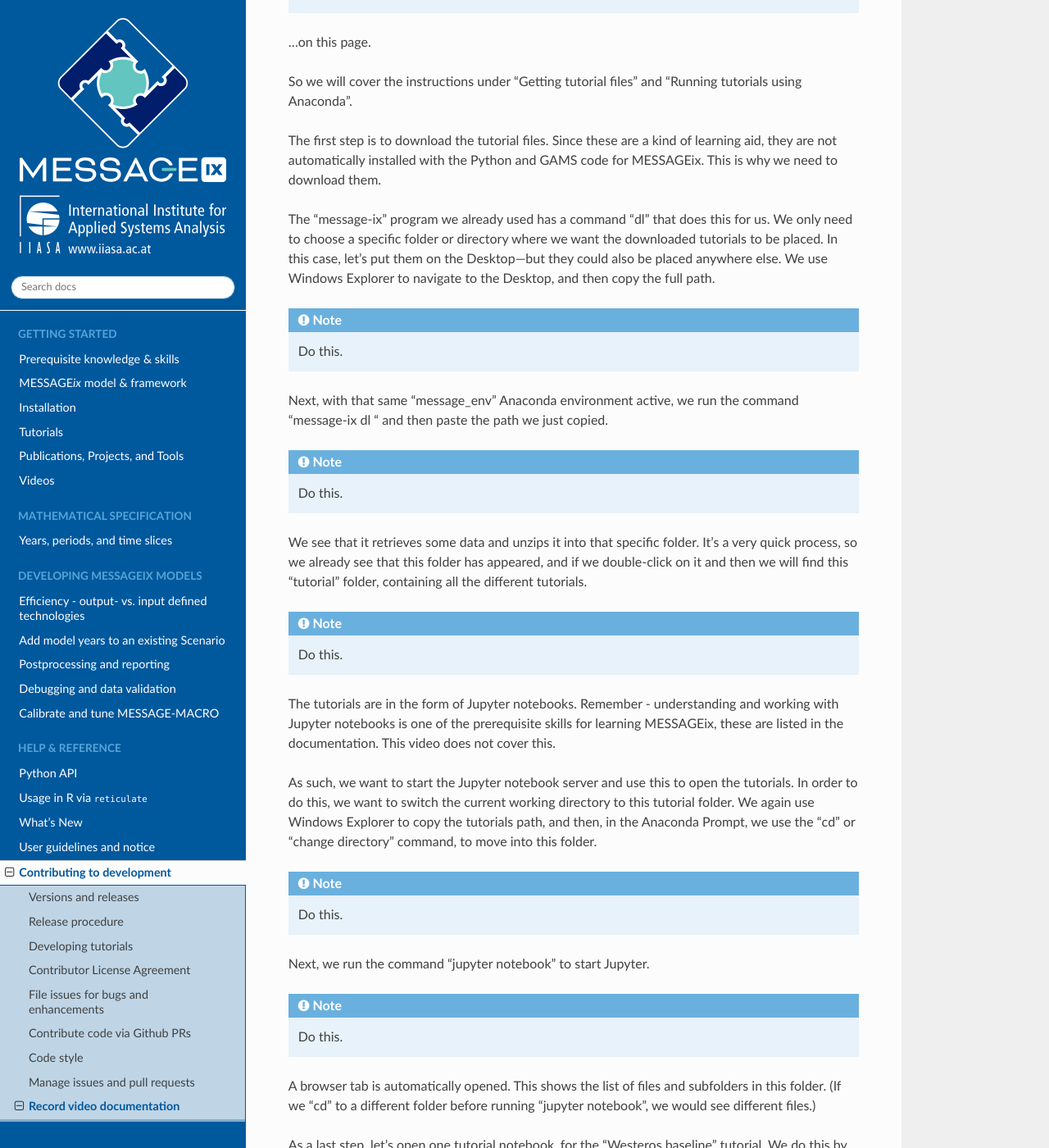
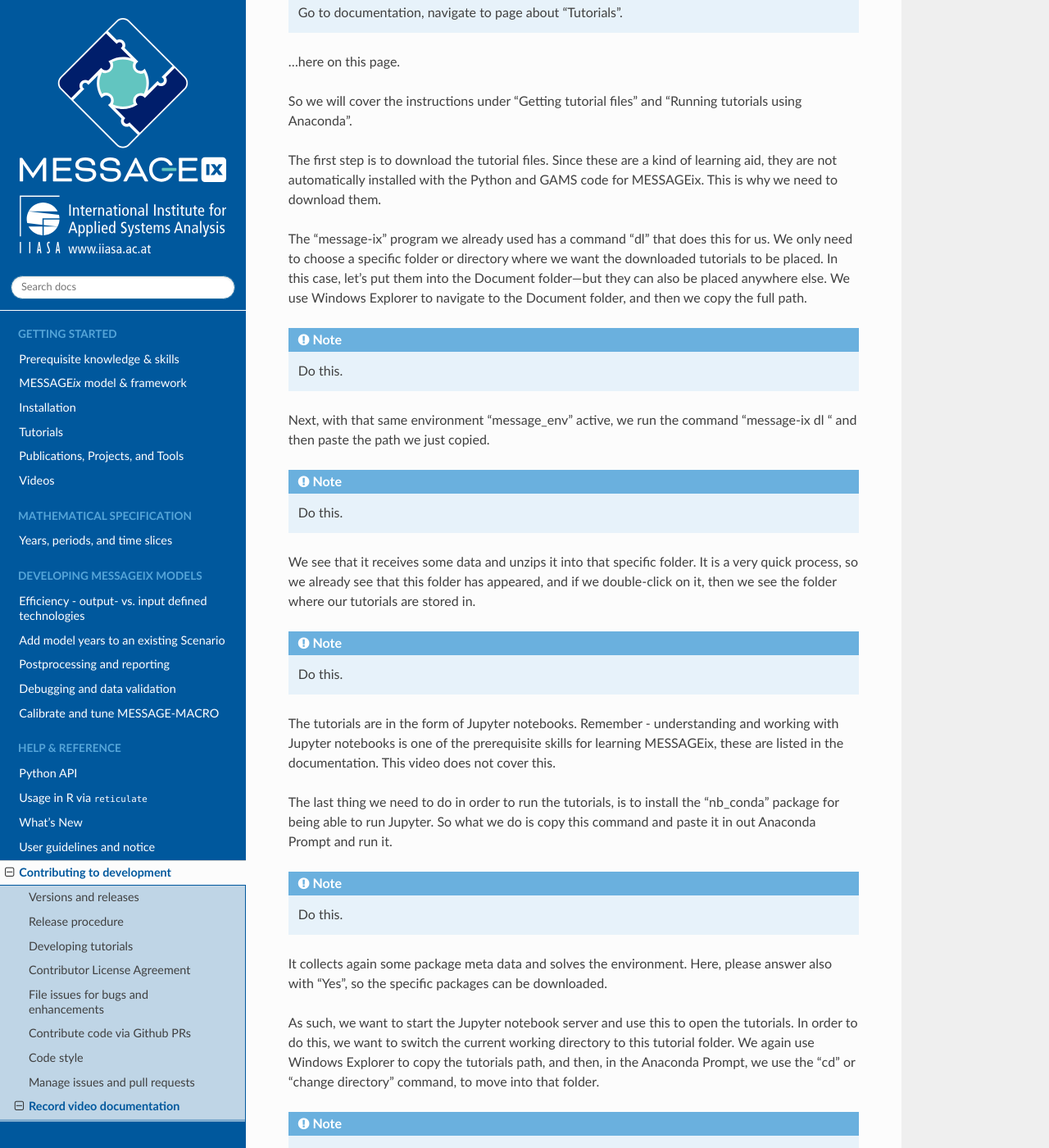
Before and after one commit to iiasa/message_ix, a Sphinx documentation site: the page built from doc/video/install.rst, in a window 1280 px wide and 1400 px high, scrolled down 5724 px. Shown: the whole window at 82% size. Built offline with Sphinx 7.4.7 and the Read the Docs theme 2.0.0, drawn with Linux system fonts in a browser that asks for light colours; pages that are not in the unit, such as notebooks, are missing from menus; some of the changed text lies outside the part shown.

Commit message:
Adjust text to recorded tutorial

```diff
--- a/doc/video/install.rst
+++ b/doc/video/install.rst
@@ -14,12 +14,14 @@
 
 Hello everybody and welcome to this video tutorial on the installation of MESSAGEix through Anaconda on Windows.
 
-You can also find on the Installation page of the MESSAGEix documentation at docs dot messageix dot org, shown here. It is also linked in the description below. While you are there, make sure to check the prerequisite knowledge and skills to use MESSAGEix, as this will not be covered in our tutorials.
+You can also find on the Installation page of the MESSAGEix documentation at docs dot messageix dot org, as it is shown here on the right side.
+It is also linked in the description below.
+While you are there, make sure to check the prerequisite knowledge and skills to use MESSAGEix, as this will not be covered in our tutorials.
 
-That being said, let's jump straight into installing MESSAGEix through Anaconda
+That being said, let's jump straight into installing MESSAGEix through Anaconda.
 At this point, we have already completed Steps 1 through 3, to install GAMS and add its PATH environment variable on the system.
-We have also completed Step 4, installing Anaconda using the instructions linked from this page.
-If you haven't completed these Steps 1 through 4 yet, you should read these instructions for those steps, complete them—then come back to this video.
+We have also completed Step 4, installing Anaconda using the instructions linked from the page.
+If you haven't completed these Steps 1 through 4 yet, you should read the documentation and instructions for those steps, complete them, and then come back to this video.
 
 We begin with Step 5, opening the Anaconda Prompt from the Start Menu.
 
@@ -27,7 +29,9 @@
 
    Do this.
 
-In Step 6, we will first make sure that “conda forge” is used as the default channel to download and install packages, including message_ix and other packages that it requires. Secondly, we set the channel priority to 'strict'. This ensures that conda will select the latest version of message_ix from the "noarch" channel and ignore much older packages in OS-specific channels.
+In Step 6, we will first make sure that “conda forge” is used as the default channel to download and install packages, including message_ix and other packages that it requires.
+Secondly, we set the channel priority to 'strict'.
+This ensures that conda will select the latest version of message_ix from the "noarch" channel and ignore much older packages in OS-specific channels.
 
 We copy the first command into the prompt and run it.
 
@@ -35,7 +39,7 @@
 
    Do this.
 
-The output of the command shows us that this channel is now the top-priority or default channel.
+This channel is now the top-priority or our default channel.
 
 We then copy the second command into the prompt and run it.
 
@@ -52,7 +56,7 @@
 
 Let's go through each step, one by one.
 In Step 7, we create a new environment.
-Note that the prompt shows us “base” in parentheses at the left here.
+Note that the prompt shows us “base” in the parentheses at the left side here.
 
 .. note::
 
@@ -60,15 +64,15 @@
 
 This means that we are currently in the “base” environment.
 For MESSAGEix, all we need to remember is that we cannot use the “base” environment; we must create and use a new one.
-Let's do that, by typing conda create double-dash name and then "message_env" which will be the name for our new environment.
-(We can also use any other name we want.)
+Let's do that, by typing conda create double-dash name and then "message_env", or copying the first command of Step 7.
+"message_env" will be the name of our new environment, but we can also use any other name.
 
 .. note::
 
    Type ``conda create --name message_env`` and hit [Enter].
 
 We are prompted to say “yes” to creating this new environment, to be stored in this specific folder.
-Now we see that the environment has been created, and we enter the next command from Step 7, "conda activate message_env", giving the name of the environment we just created.
+Now we see that the environment has been created, and we enter the next command from Step 7, "conda activate message_env", giving it the name of the environment we just created.
 
 .. note::
 
@@ -87,11 +91,13 @@
 
    Do this.
 
-We see that it's now “solving” the environment. It lists all the packages and dependencies that will be installed which are required by MESSAGEix.
-So, at the end of the list, confirm with “yes”. Now we wait for all these packages to be installed.
+We see that it's now “solving” the environment.
+It lists all the packages and dependencies that will be installed, which are required by MESSAGEix.
+So, at the end of the list, confirm with “yes” and now we wait for all these packages to be installed.
 
-To check that this process has picked out the latest version of MESSAGEix, we can type Ctrl+F and look for message-ix. We can see that, first, it is one of the packages that will be installed, and second, the version matches the latest version shown in the documentation.
-Currently this is version [VERSION], but it may be a newer version as you watch this.
+To check that this process has picked out the latest version of MESSAGEix, we can type Ctrl+F and search for message-ix.
+We can see that, first, it is one of the packages that will be installed, and second, the version matches the latest version shown in the documentation.
+Currently this is version 3.3.0, but it may be a newer version as you watch this.
 So in this case, we are OK.
 
 .. note::
@@ -100,7 +106,7 @@
    Highlight message_ix and version number when searching for it
    Prepare https://github.com/iiasa/message_ix/releases in a browser window to quickly switch there for version control
 
-We can also check that our default channel, that we set in Step 6, is being used: both message-ix and ixmp will be installed from conda-forge.
+We can also check that our default channel, that we set in Step 6, is being used: both message-ix and ixmp will be installed from the conda-forge channel.
 
 .. note::
 
@@ -123,7 +129,7 @@
    Change to the browser window where the install instructions appear.
 
 
-…there are instructions for different ways of installing MESSAGEix, that are not covered in this video.
+…we can see that there are instructions for different ways of installing MESSAGEix, that are not covered in this video.
 Since we have already installed using Anaconda, we can skip down to the section titled “Check that the installation was successful”.
 
 To check this, we run two commands:
@@ -202,13 +209,13 @@
 
 Our team has developed a very rich set of example models that give you an introduction to the use of MESSAGEix, ixmp, and some of the many capabilities of the framework.
 
-Complete information about these tutorials is available in the documentation
+Complete information about these tutorials is available in the documentation…
 
 .. note::
 
    Go to documentation, navigate to page about “Tutorials”.
 
-…on this page.
+…here on this page.
 
 So we will cover the instructions under “Getting tutorial files” and “Running tutorials using Anaconda”.
 
@@ -218,21 +225,21 @@
 
 The "message-ix" program we already used has a command "dl" that does this for us.
 We only need to choose a specific folder or directory where we want the downloaded tutorials to be placed.
-In this case, let's put them on the Desktop—but they could also be placed anywhere else.
-We use Windows Explorer to navigate to the Desktop, and then copy the full path.
+In this case, let's put them into the Document folder—but they can also be placed anywhere else.
+We use Windows Explorer to navigate to the Document folder, and then we copy the full path.
 
 .. note::
 
    Do this.
 
-Next, with that same "message_env" Anaconda environment active, we run the command "message-ix dl " and then paste the path we just copied.
+Next, with that same environment "message_env" active, we run the command "message-ix dl " and then paste the path we just copied.
 
 .. note::
 
     Do this.
 
-We see that it retrieves some data and unzips it into that specific folder.
-It's a very quick process, so we already see that this folder has appeared, and if we double-click on it and then we will find this “tutorial” folder, containing all the different tutorials.
+We see that it receives some data and unzips it into that specific folder.
+It is a very quick process, so we already see that this folder has appeared, and if we double-click on it, then we see the folder where our tutorials are stored in.
 
 .. note::
 
@@ -242,9 +249,19 @@
 Remember - understanding and working with Jupyter notebooks is one of the prerequisite skills for learning MESSAGEix, these are listed in the documentation.
 This video does not cover this.
 
+The last thing we need to do in order to run the tutorials, is to install the "nb_conda" package for being able to run Jupyter.
+So what we do is copy this command and paste it in out Anaconda Prompt and run it.
+
+.. note::
+
+   Do this.
+
+It collects again some package meta data and solves the environment.
+Here, please answer also with "Yes", so the specific packages can be downloaded.
+
 As such, we want to start the Jupyter notebook server and use this to open the tutorials.
 In order to do this, we want to switch the current working directory to this tutorial folder.
-We again use Windows Explorer to copy the tutorials path, and then, in the Anaconda Prompt, we use the "cd" or "change directory" command, to move into this folder.
+We again use Windows Explorer to copy the tutorials path, and then, in the Anaconda Prompt, we use the "cd" or "change directory" command, to move into that folder.
 
 .. note::
 
@@ -264,7 +281,7 @@
 We do this by clicking on the “Westeros” directory, and then on the file “westeros_baseline.ipynb.”
 
 So a new browser tab opens with the tutorial.
-The first thing we will need to check is that the “kernel” which runs the notebook code is associated with the environment where we earlier installed MESSAGEix.
+The first thing we will need to check is that the “Kernel” which runs the notebook code is associated with the environment where we earlier installed MESSAGEix.
 To do that, we click on “Kernel” in the menu, then “Change Kernel.”
 An asterisk (\*) shows which environment is currently active.
 As we can see, it appears by "message_env", so we know that this notebook is running in the correct environment.
@@ -291,7 +308,3 @@
 .. ~~~~~~~~~~~~~~~~~~~~~~~~~~~~~~~~~~~~~~~
 
 .. This video follows up on a request of one of our September workshop participants that suggested that a video tutorial going through the installation steps of the MESSAGEix framework would be very useful.
-.. But, before doing that we will have to install the nb_conda package as I've shown in in today's workshop presentation.
-.. And this package, I repeat, it's for being able to manage different environments and to run Jupyter notebooks in different environments.
-.. So, we will proceed to conda install nb_conda.
-.. So, it's asking us that these two packages will be installed we will say 'yes'.
```
Also changed, not shown: other parts of doc/video/install.rst (+4 -3 lines).
